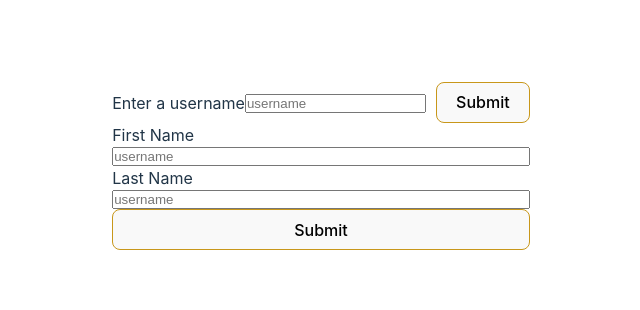
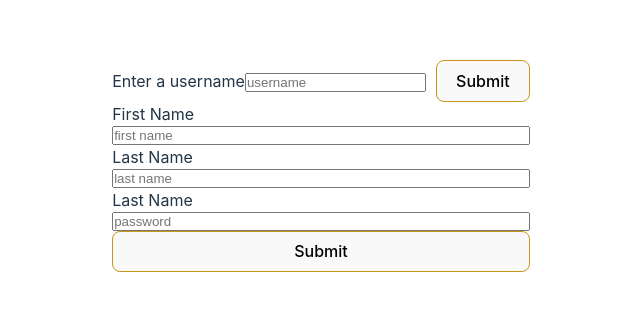
Before and after one commit to wichofly/pokemon_react, a React (Vite) app: page / in a window 1280 px wide. Shown: the part 234-544 px from the top of the page, without its empty margins (319-959 px from the left). Built offline with nearby package versions, Linux system fonts and the light colour scheme.

Commit message:
feat: handle multiple inputs

```diff
--- a/src/components/8-react-form/SignupForm.jsx
+++ b/src/components/8-react-form/SignupForm.jsx
@@ -1,19 +1,26 @@
 import { useState } from 'react';
 
 const SignupForm = () => {
-  const [firstName, setFirstName] = useState('');
-  const [lastName, setLastName] = useState('');
+  const [formData, setFormData] = useState({
+    firstName: '',
+    lastName: '',
+    password: '',
+  });
 
-  const updateFirstName = (evt) => {
-    setFirstName(evt.target.value);
-  };
+  const handleChange = (evt) => {
+    const changeField = evt.target.name;
+    const newValue = evt.target.value;
 
-  const updateLastName = (evt) => {
-    setLastName(evt.target.value);
+    setFormData((currData) => {
+      currData[changeField] = newValue;
+      return { ...currData };
+    });
+
+    // setFormData((prevData) => ({ ...prevData, [changeField]: newValue }));
   };
 
   const handleSubmit = () => {
-    console.log(firstName, lastName);
+    console.log(formData);
   };
 
   return (
@@ -21,18 +28,29 @@ const SignupForm = () => {
       <label htmlFor="first-name">First Name</label>
       <input
         type="text"
-        placeholder="username"
-        value={firstName}
-        onChange={updateFirstName}
+        placeholder="first name"
+        value={formData.firstName}
+        onChange={handleChange}
+        name="firstName"
         id="first-name"
       />
       <label htmlFor="last-name">Last Name</label>
       <input
         type="text"
-        placeholder="username"
-        value={lastName}
-        onChange={updateLastName}
+        placeholder="last name"
+        value={formData.lastName}
+        onChange={handleChange}
+        name="lastName"
         id="last-name"
+      />
+      <label htmlFor="last-name">Last Name</label>
+      <input
+        type="password"
+        placeholder="password"
+        value={formData.password}
+        onChange={handleChange}
+        name="password"
+        id="password"
       />
       <button onClick={handleSubmit}>Submit</button>
     </div>
```
